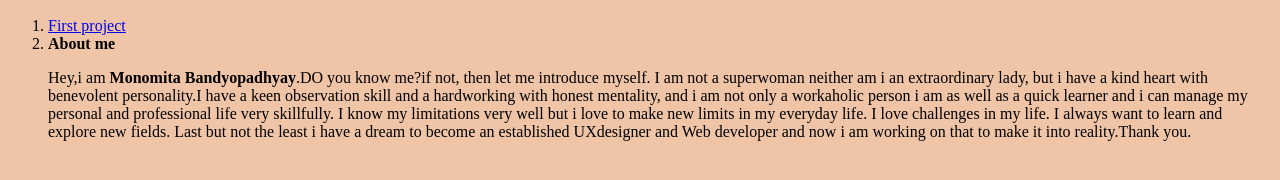
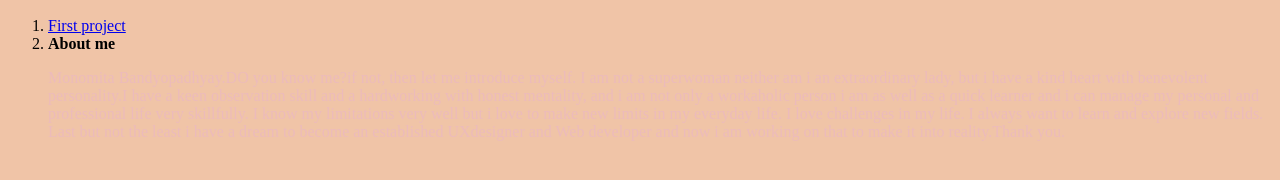
Before and after one commit to monomita-netizen/monomitaportfolio-01, a plain HTML site: page index.html in a window 1280 px wide. Shown: the part 434-614 px from the top of the page. Drawn offline with Linux system fonts and the light colour scheme.

Commit message:
error occured

```diff
--- a/index.html
+++ b/index.html
@@ -34,7 +34,7 @@
 
 <li><b>About me</b></li>
 
-<p style{color: white;font-family: Arial, sans-serif; align-items: centre;}=>Hey,i am <b>Monomita Bandyopadhyay</b>.DO you know me?if not, then let me introduce myself. I am not a superwoman neither am i an extraordinary lady, but i have a kind heart with benevolent personality.I have a keen observation skill and a hardworking with honest mentality, and i am not only a workaholic person i am as well as a quick learner and i can manage my personal and professional life very skillfully. I know my limitations very well but i love to make new limits in my everyday life. I love challenges in my life. I always want to learn and explore new fields. Last but not the least i have a dream to become an established UXdesigner and Web developer and now i am working on that to make it into reality.Thank you.</p>
+<p style="color: rgb(236, 187, 187); font-family: Arial, Helvetica, sans-serif hey,i am; <b>Monomita Bandyopadhyay</b>.DO you know me?if not, then let me introduce myself. I am not a superwoman neither am i an extraordinary lady, but i have a kind heart with benevolent personality.I have a keen observation skill and a hardworking with honest mentality, and i am not only a workaholic person i am as well as a quick learner and i can manage my personal and professional life very skillfully. I know my limitations very well but i love to make new limits in my everyday life. I love challenges in my life. I always want to learn and explore new fields. Last but not the least i have a dream to become an established UXdesigner and Web developer and now i am working on that to make it into reality.Thank you.</p>
 
 
 
```
